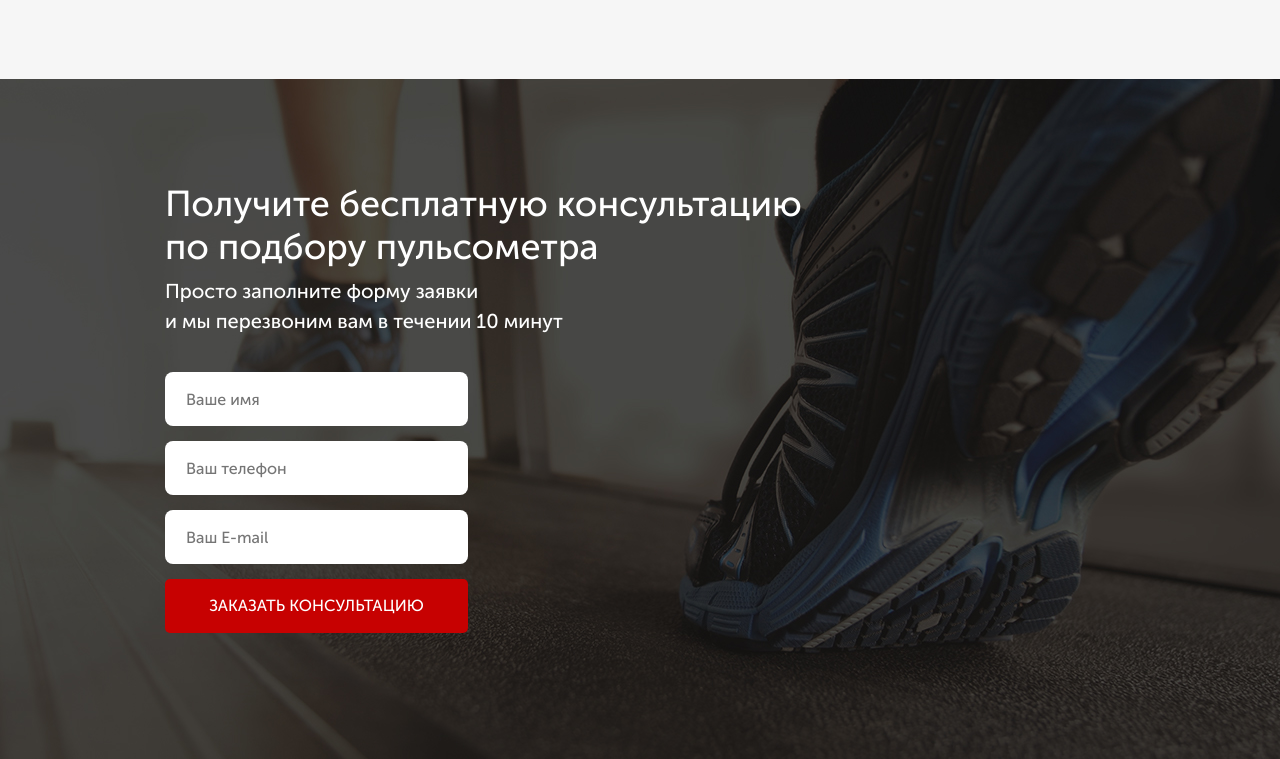
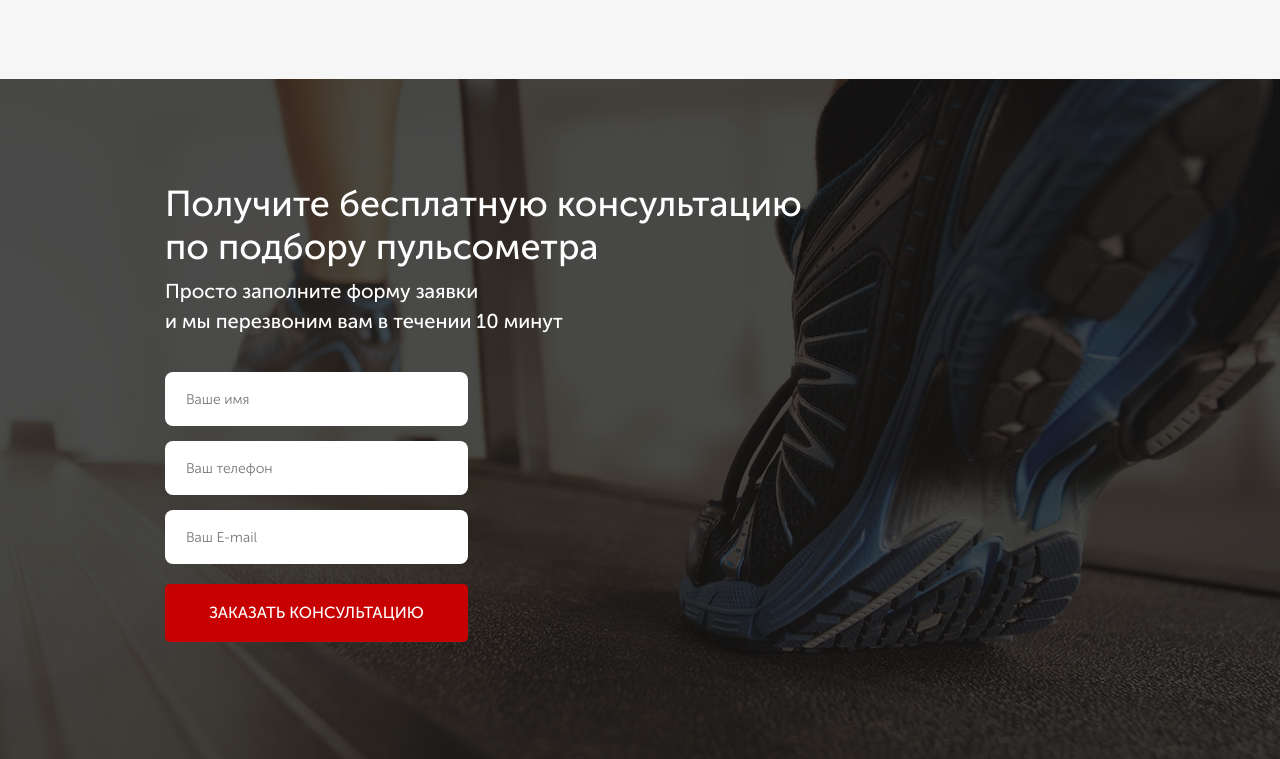
Before and after one commit to lamchatka/Pulse, a website: page src/index.html in a window 1280 px wide. Shown: the part 1076-1835 px from the top of the page. Drawn offline with Linux system fonts and the light colour scheme.

Commit message:
fixed the feed-form

```diff
--- a/src/index.html
+++ b/src/index.html
@@ -100,10 +100,10 @@
                 и мы перезвоним вам в течении 10 минут
             </div>
             <form action="#" class="feed-form">
-                <input name="name" placeholder="Ваше имя" type="text">
-                <input name="phone" placeholder="Ваш телефон" type="number">
-                <input name="email" placeholder="Ваш E-mail" type="email">
-                <button class="button button_main button_main_mt0">заказать кОНСУЛЬТАЦИЮ</button>
+                <input required name="name" placeholder="Ваше имя" type="text">
+                <input required name="phone" placeholder="Ваш телефон" type="number">
+                <input required name="email" placeholder="Ваш E-mail" type="email">
+                <button class="button button_submit">заказать кОНСУЛЬТАЦИЮ</button>
             </form>
         </div>
     </section>
--- a/src/sass/blocks/_buttons.sass
+++ b/src/sass/blocks/_buttons.sass
@@ -15,5 +15,8 @@
         height: 54px
         font-size: 16px
 
-        &_mt0
-            margin-top: 0
+    &_submit
+        margin-top: 0
+        width: 100%
+        height: 58px
+        font-size: 16px
--- a/src/sass/blocks/_forms.sass
+++ b/src/sass/blocks/_forms.sass
@@ -1,5 +1,6 @@
 .feed-form
     margin-top: 36px
+    width: 303px
 
     input
         padding-left: 21px
@@ -9,3 +10,9 @@
         height: 54px
         border-radius: 8px
         border: none
+        font-size: 14px
+        font-weight: 300
+        color: #4B4B4B
+
+        &:nth-child(3)
+            margin-bottom: 20px
```
Also changed, not shown: src/css/style.min.css.
